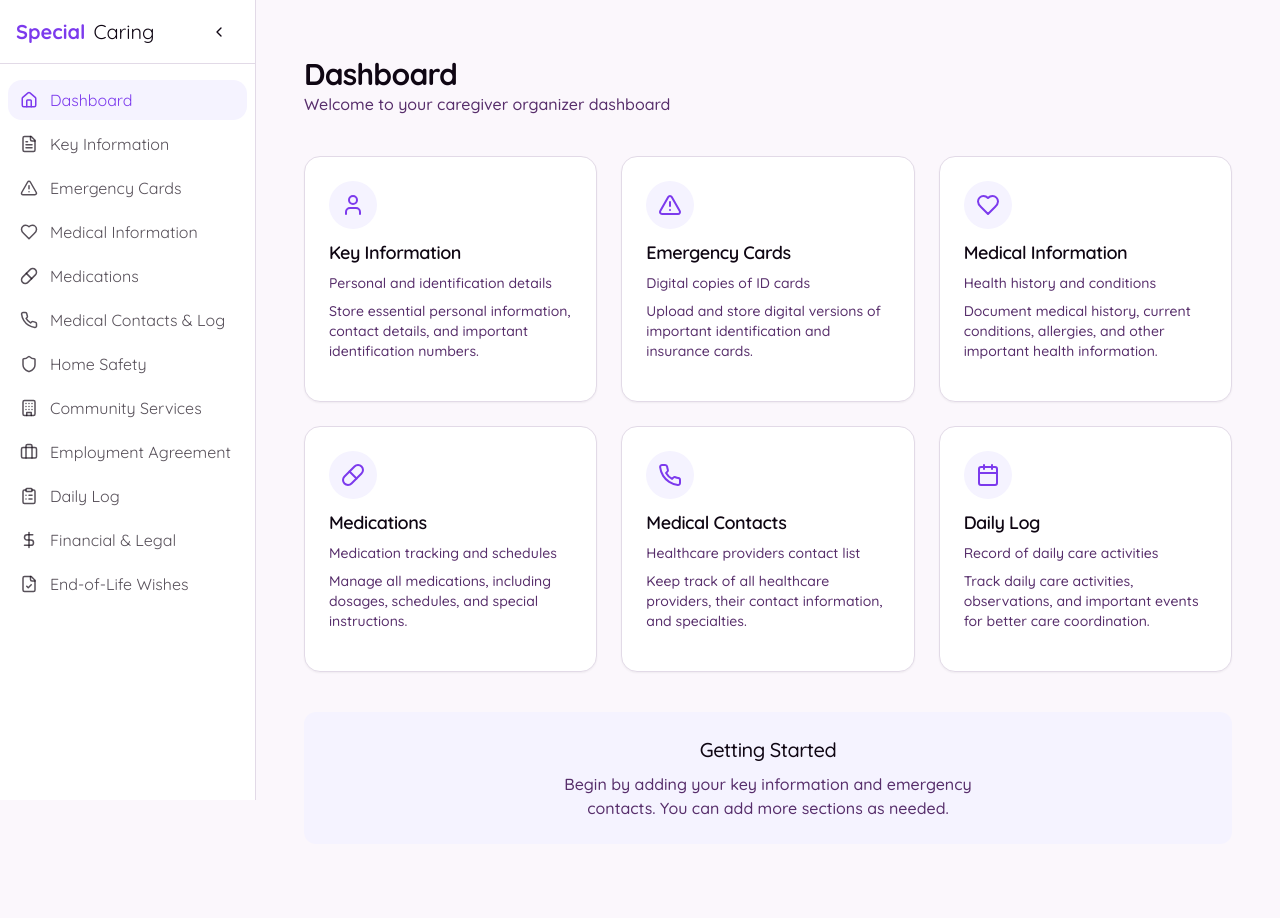
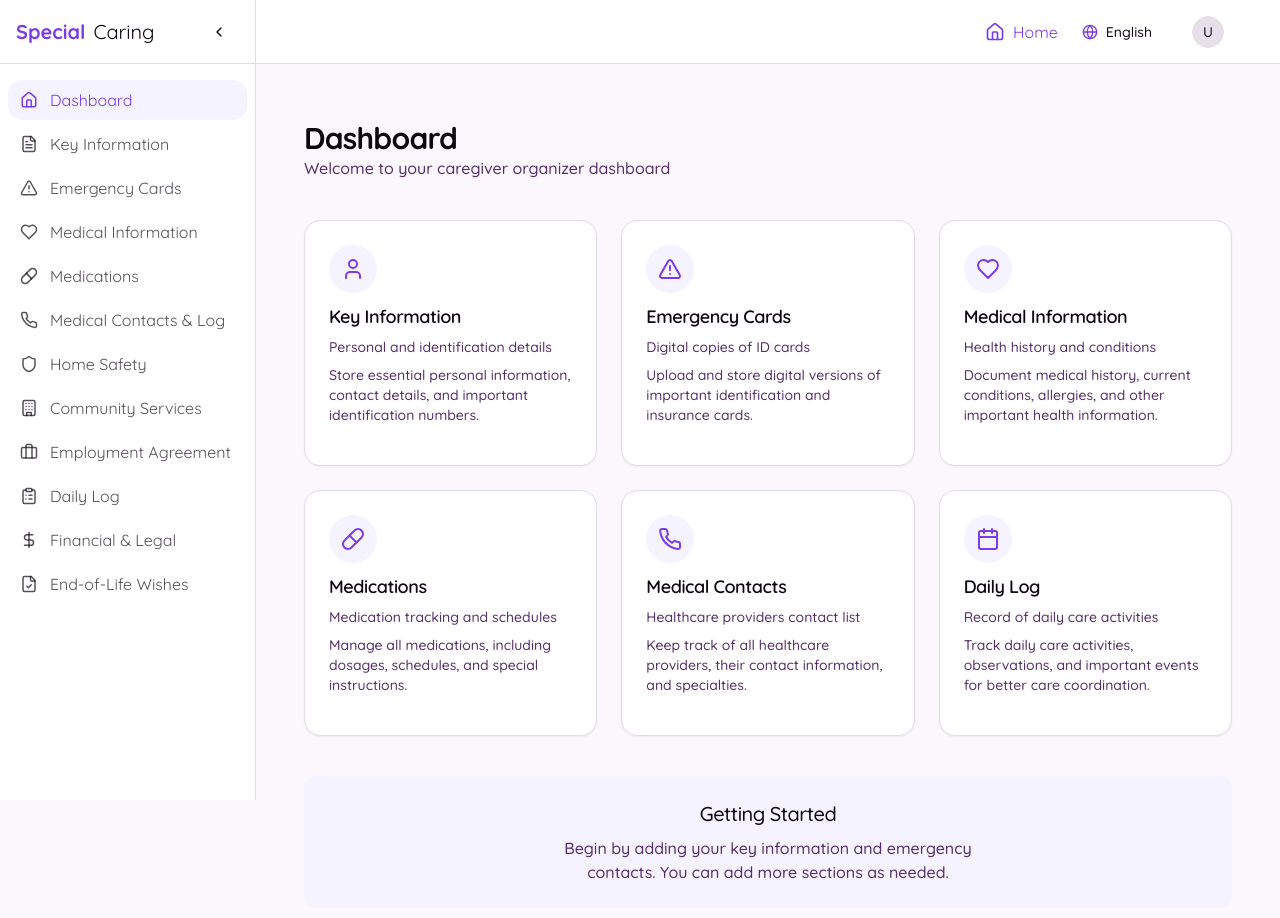
Before and after one commit to alejochang/specialcaring.com, a React (Vite) app: page /dashboard in a window 1280 px wide. Shown: the top 918 px of the page. Built offline with nearby package versions, Linux system fonts and the light colour scheme.

Commit message:
Add header menu
Add header menu with localization, logout, and home page options.

```diff
--- a/src/components/LanguageSwitcher.tsx
+++ b/src/components/LanguageSwitcher.tsx
@@ -34,8 +34,8 @@ const LanguageSwitcher = () => {
   return (
     <DropdownMenu open={isOpen} onOpenChange={setIsOpen}>
       <DropdownMenuTrigger asChild>
-        <Button variant="ghost" size="sm" className="px-2 flex gap-1">
-          <Globe size={18} />
+        <Button variant="ghost" size="sm" className="px-2 flex gap-1 h-9">
+          <Globe size={18} className="text-special-600" />
           <span className="hidden sm:inline ml-1">{getCurrentLanguageName()}</span>
         </Button>
       </DropdownMenuTrigger>
--- a/src/components/layout/Dashboard.tsx
+++ b/src/components/layout/Dashboard.tsx
@@ -1,6 +1,6 @@
 
 import { useState } from "react";
-import { Link, useLocation } from "react-router-dom";
+import { Link, useLocation, useNavigate } from "react-router-dom";
 import {
   ChevronLeft,
   ChevronRight,
@@ -19,9 +19,21 @@ import {
   FileCheck,
   Menu,
   X,
+  LogOut,
+  User,
 } from "lucide-react";
 import { Button } from "@/components/ui/button";
 import { cn } from "@/lib/utils";
+import { useAuth } from "@/contexts/AuthContext";
+import LanguageSwitcher from "@/components/LanguageSwitcher";
+import {
+  DropdownMenu,
+  DropdownMenuContent,
+  DropdownMenuItem,
+  DropdownMenuSeparator,
+  DropdownMenuTrigger,
+} from "@/components/ui/dropdown-menu";
+import { Avatar, AvatarFallback, AvatarImage } from "@/components/ui/avatar";
 
 interface DashboardLayoutProps {
   children: React.ReactNode;
@@ -94,9 +106,29 @@ const DashboardLayout = ({ children }: DashboardLayoutProps) => {
   const [isCollapsed, setIsCollapsed] = useState(false);
   const [isMobileOpen, setIsMobileOpen] = useState(false);
   const location = useLocation();
+  const { user, signOut } = useAuth();
+  const navigate = useNavigate();
 
   const toggleSidebar = () => setIsCollapsed(!isCollapsed);
   const toggleMobileSidebar = () => setIsMobileOpen(!isMobileOpen);
+
+  const handleSignOut = async () => {
+    await signOut();
+    navigate("/");
+  };
+
+  const getUserInitials = () => {
+    if (!user || !user.user_metadata?.full_name) {
+      return "U";
+    }
+    const fullName = user.user_metadata.full_name as string;
+    return fullName
+      .split(" ")
+      .map((n) => n[0])
+      .join("")
+      .toUpperCase()
+      .substring(0, 2);
+  };
 
   return (
     <div className="min-h-screen bg-background flex">
@@ -152,6 +184,37 @@ const DashboardLayout = ({ children }: DashboardLayoutProps) => {
           <Menu size={24} />
         </Button>
         <span className="ml-4 text-xl font-semibold">Special Caring</span>
+
+        <div className="ml-auto flex items-center gap-2">
+          <LanguageSwitcher />
+
+          <DropdownMenu>
+            <DropdownMenuTrigger asChild>
+              <Button variant="ghost" size="sm" className="h-9 px-2">
+                <Avatar className="h-8 w-8">
+                  <AvatarImage
+                    src={user?.user_metadata?.avatar_url as string}
+                    alt={user?.user_metadata?.full_name as string || "User"}
+                  />
+                  <AvatarFallback>{getUserInitials()}</AvatarFallback>
+                </Avatar>
+              </Button>
+            </DropdownMenuTrigger>
+            <DropdownMenuContent align="end" className="w-56">
+              <DropdownMenuItem asChild>
+                <Link to="/profile" className="w-full cursor-pointer flex items-center">
+                  <User size={16} className="mr-2" />
+                  Profile
+                </Link>
+              </DropdownMenuItem>
+              <DropdownMenuSeparator />
+              <DropdownMenuItem onClick={handleSignOut} className="cursor-pointer flex items-center">
+                <LogOut size={16} className="mr-2" />
+                Sign Out
+              </DropdownMenuItem>
+            </DropdownMenuContent>
+          </DropdownMenu>
+        </div>
       </div>
 
       {isMobileOpen && (
@@ -192,10 +255,49 @@ const DashboardLayout = ({ children }: DashboardLayoutProps) => {
       {/* Main Content */}
       <main
         className={cn(
-          "flex-1 transition-all duration-300 pt-16 md:pt-0",
+          "flex-1 transition-all duration-300",
           isCollapsed ? "md:ml-20" : "md:ml-64"
         )}
       >
+        {/* Desktop Header */}
+        <div className="hidden md:flex h-16 items-center justify-end px-6 border-b border-border bg-white">
+          <div className="flex items-center gap-4">
+            <Link to="/" className="flex items-center gap-2 text-special-600 hover:text-special-700">
+              <Home size={20} />
+              <span>Home</span>
+            </Link>
+            <LanguageSwitcher />
+
+            <DropdownMenu>
+              <DropdownMenuTrigger asChild>
+                <Button variant="ghost" className="flex items-center gap-2">
+                  <Avatar className="h-8 w-8">
+                    <AvatarImage
+                      src={user?.user_metadata?.avatar_url as string}
+                      alt={user?.user_metadata?.full_name as string || "User"}
+                    />
+                    <AvatarFallback>{getUserInitials()}</AvatarFallback>
+                  </Avatar>
+                  <span className="ml-2">{(user?.user_metadata?.full_name as string) || user?.email}</span>
+                </Button>
+              </DropdownMenuTrigger>
+              <DropdownMenuContent align="end" className="w-56">
+                <DropdownMenuItem asChild>
+                  <Link to="/profile" className="w-full cursor-pointer flex items-center">
+                    <User size={16} className="mr-2" />
+                    Profile
+                  </Link>
+                </DropdownMenuItem>
+                <DropdownMenuSeparator />
+                <DropdownMenuItem onClick={handleSignOut} className="cursor-pointer flex items-center">
+                  <LogOut size={16} className="mr-2" />
+                  Sign Out
+                </DropdownMenuItem>
+              </DropdownMenuContent>
+            </DropdownMenu>
+          </div>
+        </div>
+
         <div className="p-6">
           {children}
         </div>
```
